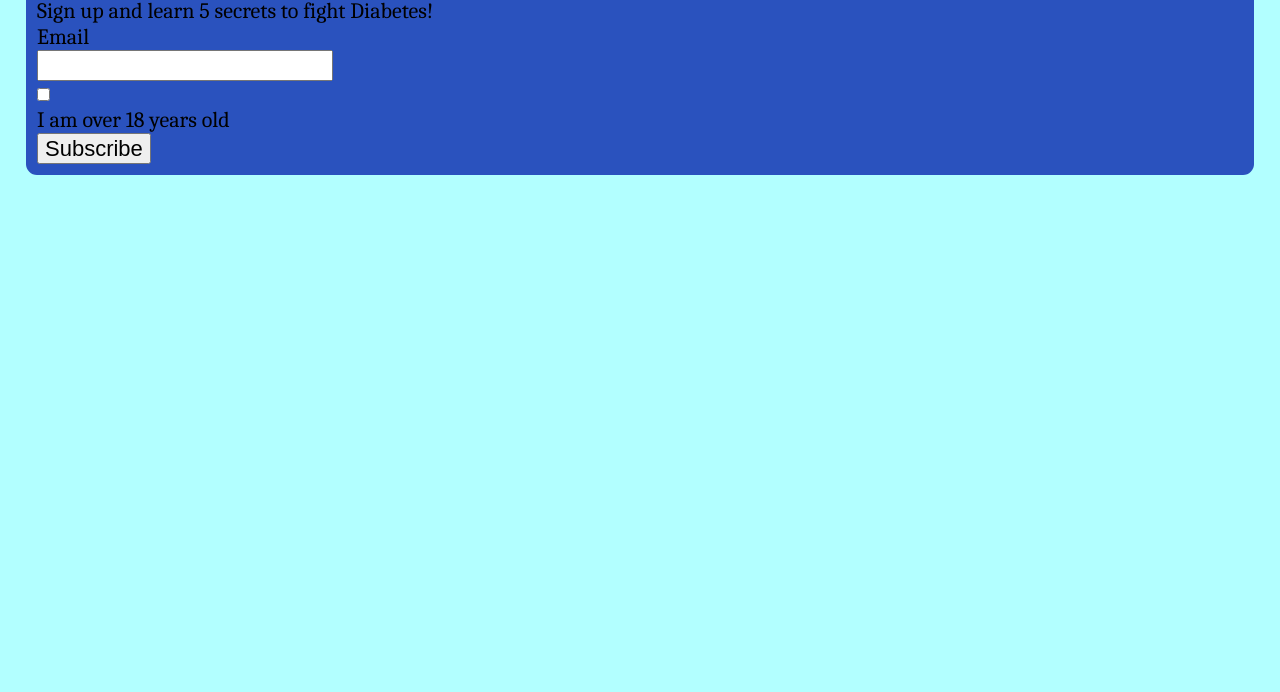
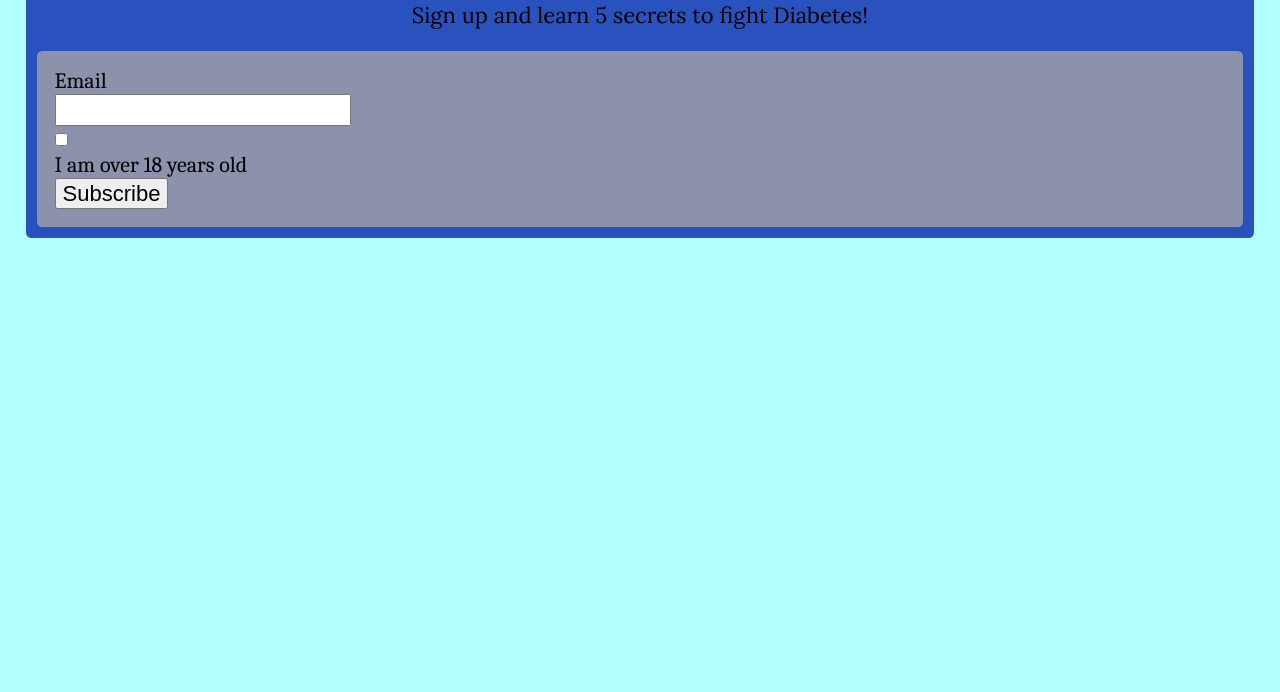
Before and after one commit to ITMD-362-Akshita-Agrawal/Lab-3, a plain HTML site: page index.html in a window 1280 px wide. Shown: the part 108-800 px from the top of the page. Drawn offline with nearby package versions, Linux system fonts and the light colour scheme.

Commit message:
updated screen.css

```diff
--- a/css/screen.css
+++ b/css/screen.css
@@ -222,7 +222,20 @@ form{
   background-color: #2a52be;
   margin-top: 0.5em;
   padding: 0.5em;
-  border-radius: 0.5em;
+  border-radius: 0.25em;
+}
+
+p{
+  text-align: center;
+  font-size: 1em;
+  line-height: 1.618em;
+  font-family: 'Lora', serif;
+}
+ol {
+  background-color: #8c92ac;
+  margin-top: 0.8em;
+  padding: 0.8em;
+  border-radius: 0.25em;
 }
 
 
```
